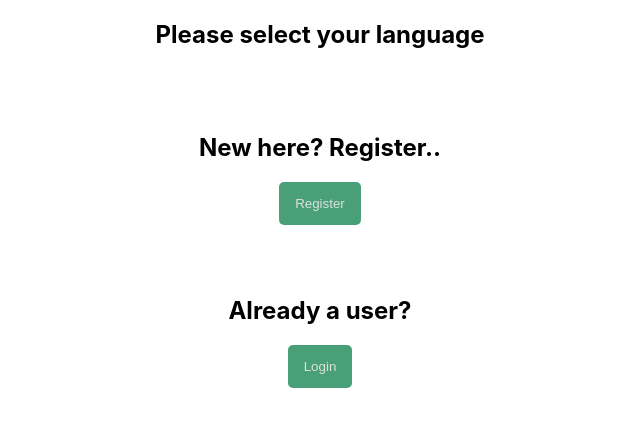
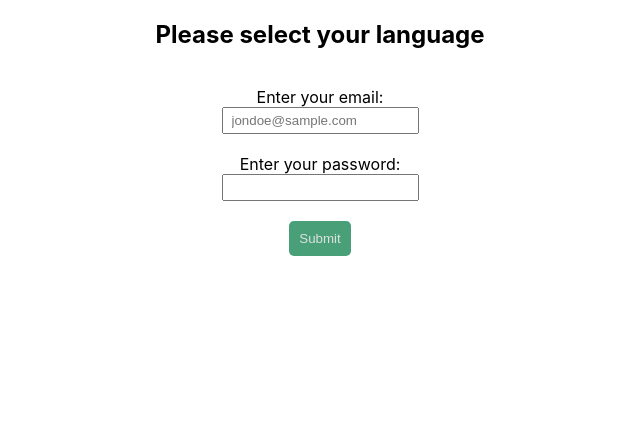
Before and after one commit to VishalLudhrani/krishi-mart-web, a React (Create React App) app: page /login in a window 1280 px wide. Shown: the top 426 px of the page, without its empty margins (320-960 px from the left). Built offline with nearby package versions, Linux system fonts and the light colour scheme; no server answers.

Commit message:
made the login functionality easier

```diff
--- a/package.json
+++ b/package.json
@@ -10,6 +10,7 @@
     "npm-watch": "^0.7.0",
     "react": "^17.0.1",
     "react-dom": "^17.0.1",
+    "react-router-dom": "^5.2.0",
     "react-scripts": "4.0.0",
     "web-vitals": "^0.2.4"
   },
--- a/public/main.css
+++ b/public/main.css
@@ -57,3 +57,7 @@ input[type="submit"] {
 .display-block {
   display: block;
 }
+
+.input {
+  padding: 4px 8px;
+}
--- a/src/App.js
+++ b/src/App.js
@@ -1,13 +1,18 @@
 import React from 'react';
+import { BrowserRouter, Route, Link } from 'react-router-dom';
 import './App.css';
 import Login from './Login';
+import Home from './Home';
+import Register from './Register';
 
 class App extends React.Component {
   render() {
     return(
-      <div className="App">
-        <Login firestore={this.props.firestore} />
-      </div>
+      <BrowserRouter>
+        <Route path="/" exact component={Home} />
+        <Route path="/register" exact component={Register} />
+        <Route path="/login" exact component={Login} />
+      </BrowserRouter>
     );
   }
 }
--- /dev/null
+++ b/src/Home.js
@@ -0,0 +1,60 @@
+import React from 'react';
+import firebase from 'firebase';
+import { Link } from 'react-router-dom';
+
+class Home extends React.Component {
+  state = {
+    loggedInUser: '',
+    loginStyle: '',
+    logoutStyle: ''
+  }
+
+  componentDidMount() {
+    firebase.auth().onAuthStateChanged((user) =>{
+      if (user) {
+        // User is signed in.
+        this.setState({loggedInUser: user.displayName});
+
+        // change the style for login element
+        this.setState({loginStyle: "display-none"});
+        this.setState({logoutStyle: "display-block content"});
+      } else { // user is signed out
+        // display the webpage for the user to register/login
+        this.setState({loginStyle: "display-block content"});
+        this.setState({logoutStyle: "display-none"});
+      }
+    });
+  }
+
+  render() {
+    return(
+      <div>
+        <div className="App">
+          <div id="main-content" className={this.state.logoutStyle}>
+            {`Welcome ${this.state.loggedInUser}`}
+          </div>
+          <div className={this.state.loginStyle}>
+            <div className="welcome-prompt">
+              <h2>New here? Register..</h2>
+              <button className="btn"><Link className="btn" to={'/register'}>Register</Link></button>
+            </div>
+            <div className="welcome-prompt">
+              <h2>Already a user?</h2>
+              <button id="consumer-login" className="btn"><Link className="btn" to={'/login'}>Login</Link></button>
+            </div>
+          </div>
+
+          <div className={this.state.logoutStyle}>
+            <button className="btn" onClick={this.userLogout}>Logout</button>
+          </div>
+        </div>
+      </div>
+    );
+  }
+
+  userLogout = () => {
+    firebase.auth().signOut();
+  }
+}
+
+export default Home;
--- a/src/Login.js
+++ b/src/Login.js
@@ -1,100 +1,65 @@
 import React from 'react';
 import firebase from 'firebase';
 
-// declare and define a variable to store the authentication provider
-const provider = new firebase.auth.GoogleAuthProvider();
-
 class Login extends React.Component {
   state = {
-    loggedInUser: '',
-    loginStyle: '',
-    logoutStyle: ''
+    userEmail: '',
+    userPassword: ''
   }
 
   componentDidMount() {
-    firebase.auth().onAuthStateChanged((user) => {
-      if (user) {
-        // User is signed in.
-        console.log(user.displayName);
-        this.setState({loggedInUser: user.displayName});
-
-        // change the style for login element
-        this.setState({loginStyle: "display-none"});
-        this.setState({logoutStyle: "display-block content"});
-      } else { // user is signed out
-        // display the webpage for the user to register/login
-        this.setState({loginStyle: "display-block content"});
-        this.setState({logoutStyle: "display-none"});
-      }
-    });
+    document.title = "Login | Krishi Mart";
   }
 
   render() {
     return(
-      <div>
-        <div id="main-content" className={this.state.logoutStyle}>
-          {`Welcome ${this.state.loggedInUser}`}
-        </div>
-
-        <div id="login-func" className={this.state.loginStyle}>
-          <div className="welcome-prompt">
-            <h2>New here? Register..</h2>
-            <button className="btn">Register</button>
-          </div>
-          <div className="welcome-prompt">
-            <h2>Already a user?</h2>
-            <button id="consumer-login" onClick={this.userLogin} className="btn">Login</button>
-          </div>
-        </div>
-
-        <div className={this.state.logoutStyle}>
-            <button className="btn" onClick={this.userLogout}>Logout</button>
-          </div>
+      <div className="content">
+        <form onSubmit={this.handleSubmit}>
+          <label>Enter your email:
+            <br />
+            <input className="input" type="email" placeholder="jondoe@sample.com" value={this.state.userEmail} onChange={this.onEmailChange} />
+          </label>
+          <br />
+          <br />
+          <label>Enter your password:
+            <br />
+            <input className="input" type="password" onChange={this.onPasswordChange} />
+          </label>
+          <br />
+          <br />
+          <input type="Submit" className="btn" onClick={this.userLogin} />
+        </form>
       </div>
     );
   }
 
   userLogin = () => {
     // let the user sign in
-    firebase.auth().signInWithPopup(provider).then((result) => {
-      // This gives you a Google Access Token. You can use it to access the Google API.
-      let token = result.credential.accessToken;
-      let userExists = this.isRegistered(result.user.email, "consumer") || this.isRegistered(result.user.email, "farmer");
-      if(!userExists) {
-        alert("Please register first");
-        this.userLogout();
-      }
-      this.setState({loggedInUser: result.user.displayName});
-      // The signed-in user info.
-      // ...
-    }).catch((error) => {
-      // Handle Errors here.
-      var errorCode = error.code;
-      var errorMessage = error.message;
-      // The email of the user's account used.
-      var email = error.email;
-      // The firebase.auth.AuthCredential type that was used.
-      var credential = error.credential;
-      // ...
-      alert(`Error ${errorCode}: ${errorMessage}. Make sure user is logged in properly!`)
-    });
+    let email = this.state.userEmail;
+    let password = this.state.userPassword;
+    firebase.auth().signInWithEmailAndPassword(email, password)
+      .then((user) => {
+        // Signed in
+      })
+      .catch((error) => {
+        var errorCode = error.code;
+        var errorMessage = error.message;
+        alert(`Error: ${errorCode} \n${errorMessage}`);
+      });
   }
 
-  userLogout = () => {
-    firebase.auth().signOut();
+  onEmailChange = (event) => {
+    this.setState({userEmail: event.target.value});
   }
 
-  isRegistered = (testUserEmail, category) => {
-    this.props.firestore.collection(`${category}`).get().then((doc) => {
-      doc.forEach(element => {
-        if(element.data().email == testUserEmail) {
-          return true;
-        } else {
-          return false;
-        }
-      });
-    });
+  onPasswordChange = (event) => {
+    this.setState({userPassword: event.target.value});
   }
+
+  handleSubmit = (event) => {
+    event.preventDefault();
+  }
+
 }
 
 export default Login;
--- /dev/null
+++ b/src/Register.js
@@ -0,0 +1,17 @@
+import React from 'react';
+
+class Register extends React.Component {
+  componentDidMount() {
+    document.title = "Register | Krishi Mart";
+  }
+
+  render() {
+    return(
+      <div className="content">
+        <h1>Register</h1>
+      </div>
+    );
+  }
+}
+
+export default Register;
--- a/src/index.js
+++ b/src/index.js
@@ -17,7 +17,6 @@ const firebaseConfig = {
 // Initialize Firebase
 firebase.initializeApp(firebaseConfig);
 firebase.analytics();
-const firebaseFirestore = firebase.firestore();
 
 let root = document.getElementById('root');
-ReactDOM.render(<App firestore={firebaseFirestore} />,root);
+ReactDOM.render(<App />,root);
```
Also changed, not shown: 1 other file (tests, documents, lock files or other folders).
